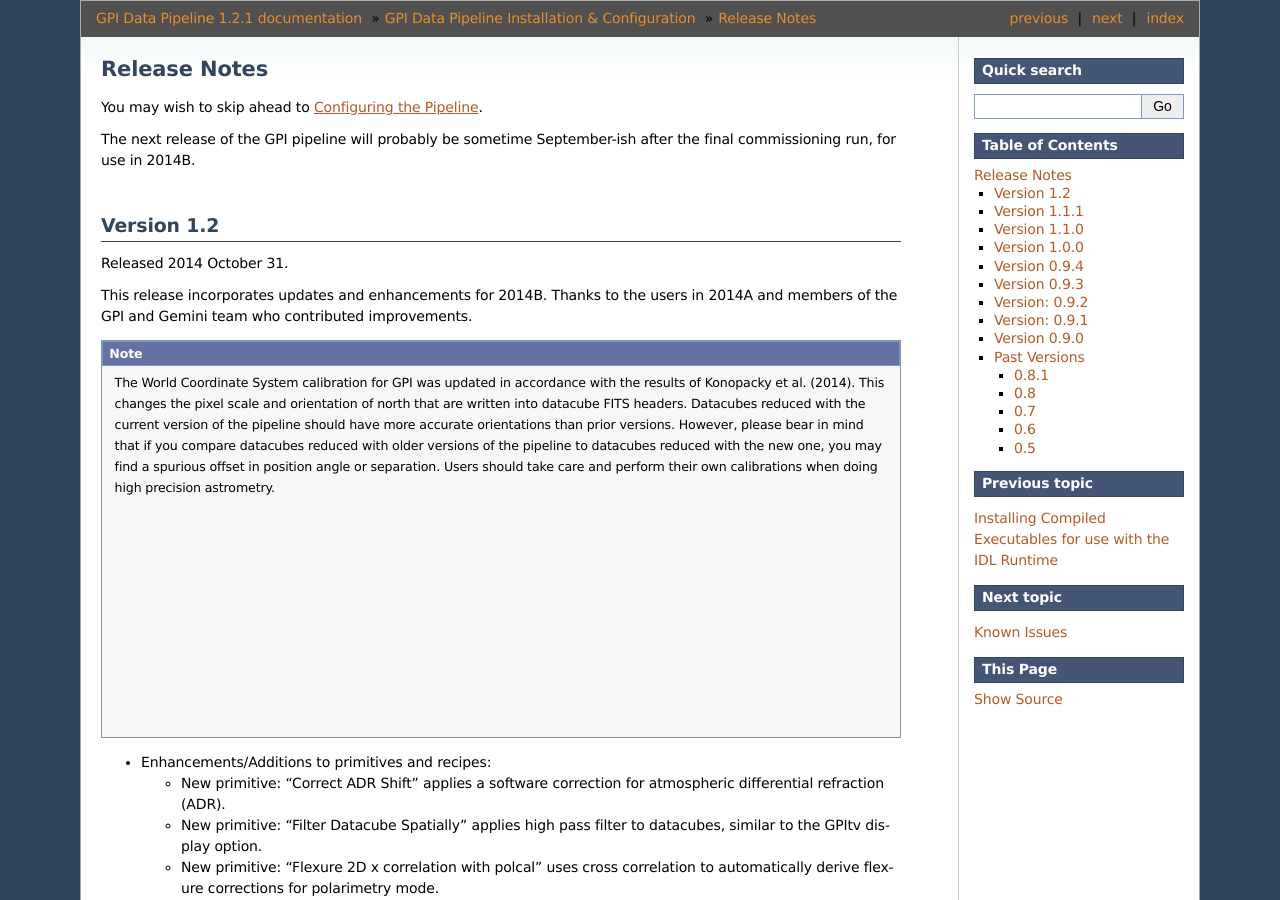
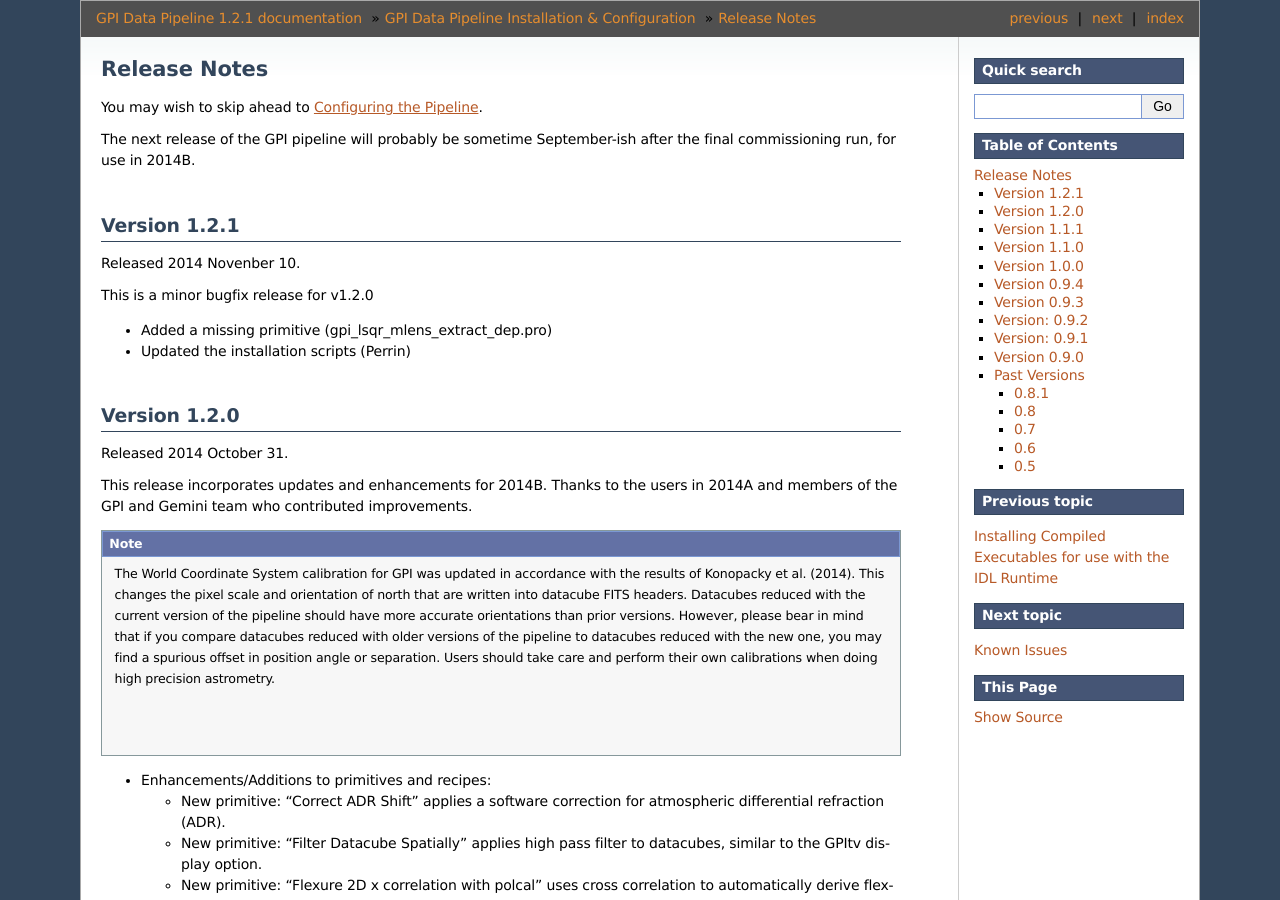
Before and after one commit to geminiplanetimager/gpi_pipeline, a Sphinx documentation site: the page built from documentation/installation/relnotes.rst, in a window 1280 px wide and 900 px high. Built offline with Sphinx 7.4.7, drawn with Linux system fonts in a browser that asks for light colours; formulas are drawn with MathJax 3.

Commit message:
merged changes from trunk to public branch for 1.2.1

```diff
--- a/documentation/installation/install_compiled.rst
+++ b/documentation/installation/install_compiled.rst
@@ -52,7 +52,7 @@
    After downloading and unzipping, set up your shell for the pipeline. To do so, enter the following command (in which you should update the pipeline version number, 1.2.0_r3401, with the version you downloaded, and replace "[Location of the pipeline]" with the path to where-ever you unzipped that file.) ::
 
         unix% cd [Location of the pipeline]/gpi_pipeline_1.2.0_r3401/scripts/
-	unix% ./gpi_setup_nix
+	unix% ./gpi-setup-nix
 
    This will set up most of what's needed in the file ``.gpienv`` (in your home directory). As of version 1.2.1, this script should properly set paths for the runtime copy of IDL included with the pipeline.
    Remember to restart your terminal for these changes to go into effect.
--- a/documentation/installation/relnotes.rst
+++ b/documentation/installation/relnotes.rst
@@ -8,7 +8,18 @@
 
 The next release of the GPI pipeline will probably be sometime September-ish after the final commissioning run, for use in 2014B.
 
-Version 1.2
+
+Version 1.2.1
+=========================================
+Released 2014 Novenber 10.
+
+This is a minor bugfix release for v1.2.0
+
+* Added a missing primitive (gpi_lsqr_mlens_extract_dep.pro)
+* Updated the installation scripts (Perrin)
+
+
+Version 1.2.0
 =========================================
 Released 2014 October 31.
 
```
Also changed, not shown: 4 other files.
